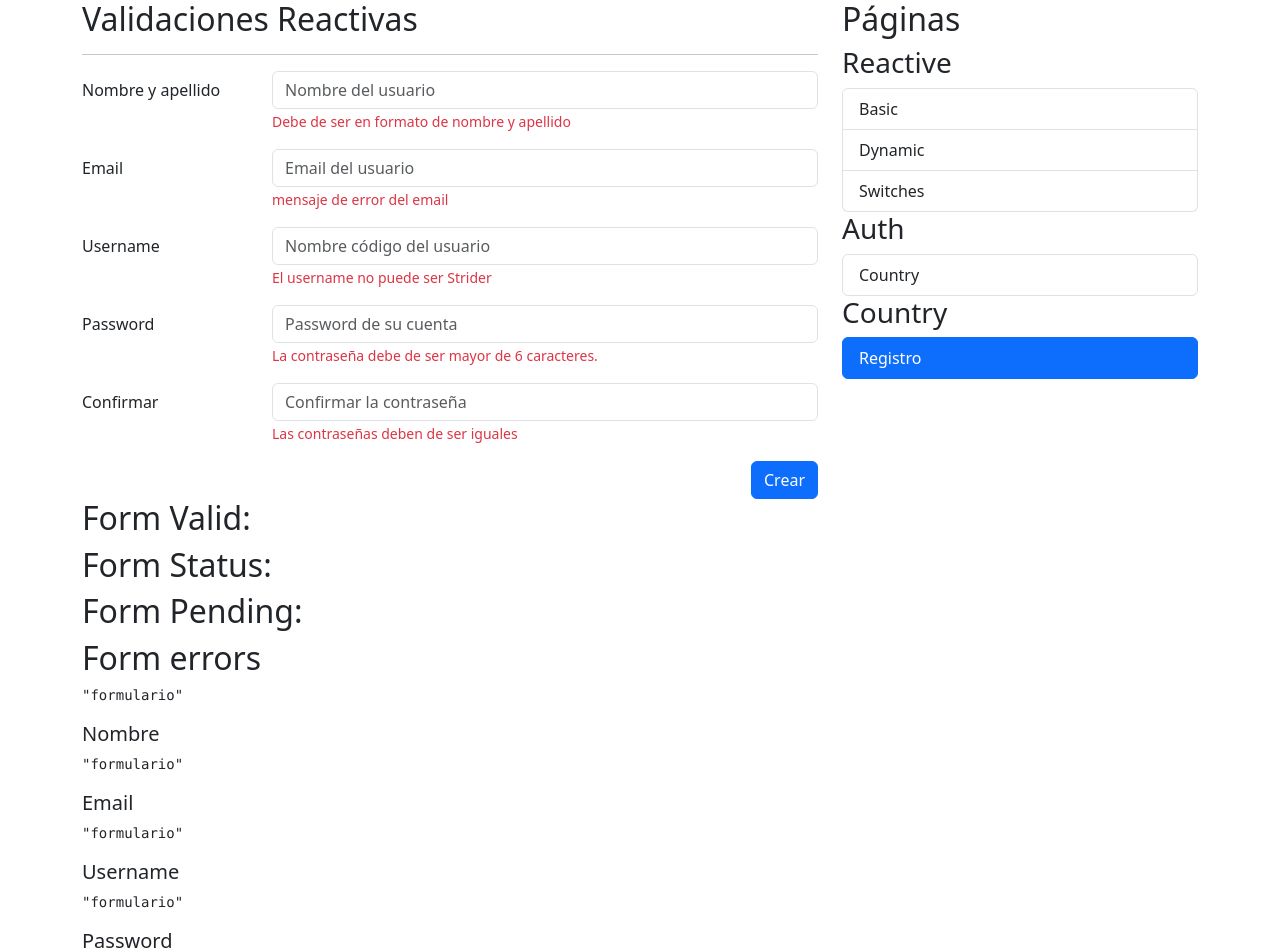
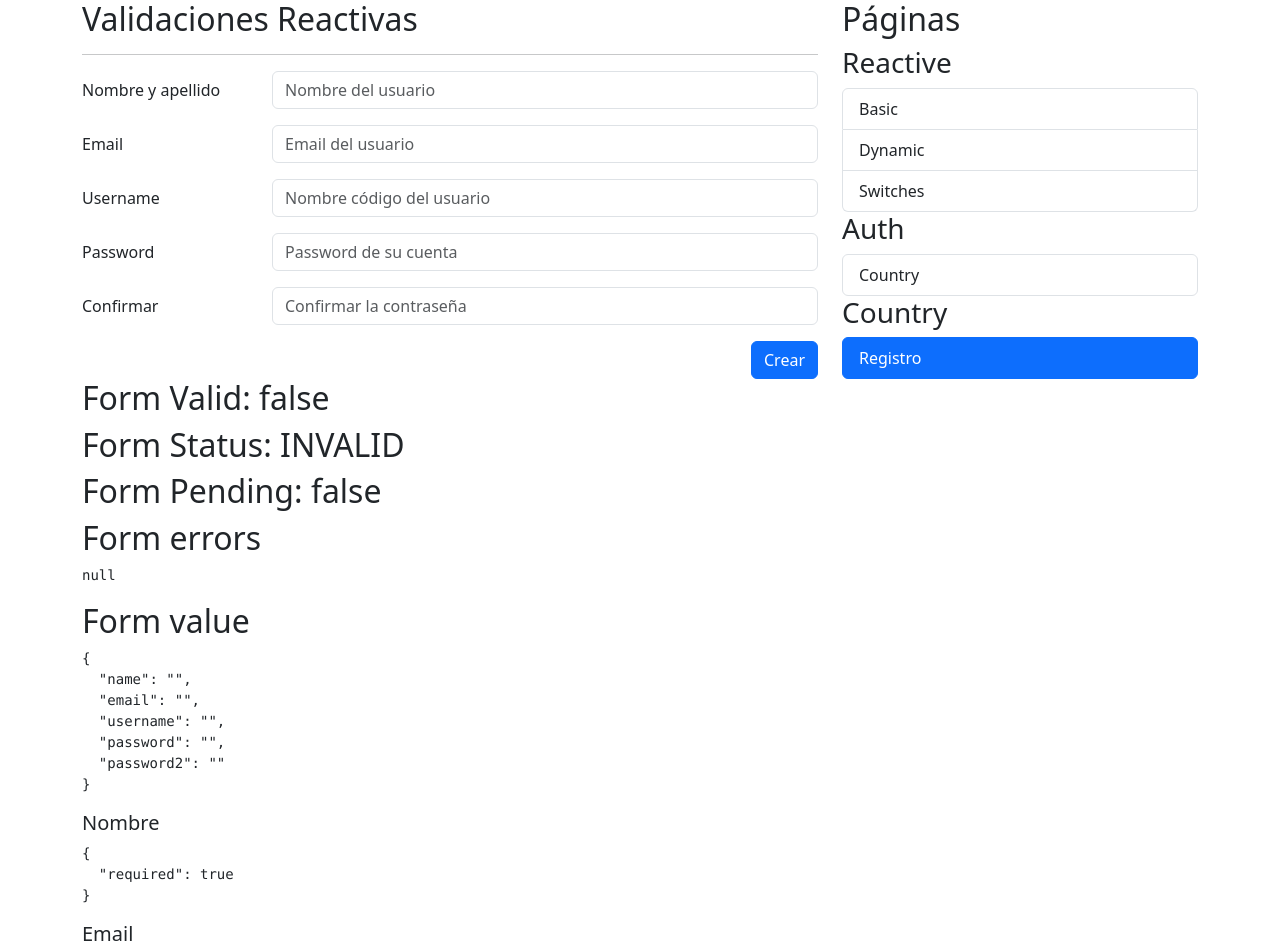
Before and after one commit to JhonCODEOWO/06-ReactiveFormsApp, an Angular app: page /auth/sign-up in a window 1280 px wide. Shown: the top 952 px of the page. Built offline with nearby package versions, Linux system fonts and the light colour scheme.

Commit message:
Formulario de registro básico.

```diff
--- a/src/app/auth/pages/register-page/register-page.component.html
+++ b/src/app/auth/pages/register-page/register-page.component.html
@@ -4,7 +4,7 @@
 <div class="row">
     <div class="col">
 
-        <form autocomplete="off">
+        <form autocomplete="off" [formGroup]="myForm" (ngSubmit)="onSubmit()">
 
             <!-- Nombre -->
             <div class="row mb-3">
@@ -12,11 +12,15 @@
                 <div class="col-sm-9">
                     <input type="text"
                            class="form-control"
-                           placeholder="Nombre del usuario">
+                           placeholder="Nombre del usuario"
+                           formControlName="name"
+                           >
 
+                           @if (formUtils.isValidField('name', myForm)) {
                             <span class="form-text text-danger">
                                 Debe de ser en formato de nombre y apellido
                             </span>
+                           }
                 </div>
             </div>
 
@@ -26,10 +30,14 @@
                 <div class="col-sm-9">
                     <input type="email"
                            class="form-control"
-                           placeholder="Email del usuario">
+                           placeholder="Email del usuario"
+                           formControlName="email"
+                           >
+                           @if (formUtils.isValidField('email', myForm)) {
                             <span class="form-text text-danger">
-                        mensaje de error del email
+                                {{formUtils.getFieldError('email', myForm)}}
                             </span>
+                           }
                 </div>
             </div>
 
@@ -39,10 +47,14 @@
                 <div class="col-sm-9">
                     <input type="text"
                            class="form-control"
-                           placeholder="Nombre código del usuario">
+                           placeholder="Nombre código del usuario"
+                           formControlName="username"
+                           >
+                           @if (formUtils.isValidField('username', myForm)) {
                             <span class="form-text text-danger">
-                         El username no puede ser Strider
+                                {{formUtils.getFieldError('username', myForm)}}
                             </span>
+                           }
                 </div>
             </div>
 
@@ -52,11 +64,15 @@
                 <div class="col-sm-9">
                     <input type="password"
                            class="form-control"
-                           placeholder="Password de su cuenta">
+                           placeholder="Password de su cuenta"
+                           formControlName="password"
+                           >
 
+                           @if (formUtils.isValidField('password', myForm)) {
                             <span class="form-text text-danger">
-                         La contraseña debe de ser mayor de 6 caracteres.
+                                {{formUtils.getFieldError('password', myForm)}}
                             </span>
+                           }
                 </div>
             </div>
 
@@ -66,11 +82,15 @@
                 <div class="col-sm-9">
                     <input type="password"
                            class="form-control"
-                           placeholder="Confirmar la contraseña">
+                           placeholder="Confirmar la contraseña"
+                           formControlName="password2"
+                           >
 
+                           @if (formUtils.isValidField('password2', myForm)) {
                             <span class="form-text text-danger">
-                         Las contraseñas deben de ser iguales
+                                {{formUtils.getFieldError('password2', myForm)}}
                             </span>
+                           }
                 </div>
             </div>
 
@@ -90,24 +110,27 @@
 </div>
 
 
-<h2>Form Valid: </h2>
-<h2>Form Status: </h2>
-<h2>Form Pending: </h2>
+<h2>Form Valid: {{myForm.valid}}</h2>
+<h2>Form Status: {{myForm.status}}</h2>
+<h2>Form Pending: {{myForm.pending}}</h2>
 <h2>Form errors</h2>
-<pre>{{ 'formulario' | json }}</pre>
+<pre>{{ myForm.errors | json }}</pre>
+<h2>Form value</h2>
+<pre>{{ myForm.value | json }}</pre>
+
 
 <h5>Nombre</h5>
-<pre>{{ 'formulario' | json }}</pre>
+<pre>{{ myForm.controls['name'].errors| json }}</pre>
 
 <h5>Email</h5>
-<pre>{{ 'formulario' | json }}</pre>
+<pre>{{ myForm.controls['email'].errors| json }}</pre>
 
 <h5>Username</h5>
-<pre>{{ 'formulario' | json }}</pre>
+<pre>{{ myForm.controls['username'].errors| json }}</pre>
 
 
 <h5>Password</h5>
-<pre>{{ 'formulario' | json }}</pre>
+<pre>{{ myForm.controls['password'].errors| json }}</pre>
 
 <h5>Confirmar</h5>
-<pre>{{ 'formulario' | json }}</pre>
+<pre>{{ myForm.controls['password2'].errors| json }}</pre>
--- a/src/app/auth/pages/register-page/register-page.component.ts
+++ b/src/app/auth/pages/register-page/register-page.component.ts
@@ -1,9 +1,28 @@
 import { JsonPipe } from '@angular/common';
-import { ChangeDetectionStrategy, Component } from '@angular/core';
+import { ChangeDetectionStrategy, Component, inject } from '@angular/core';
+import { FormBuilder, ReactiveFormsModule, Validators } from '@angular/forms';
+import { FormUtils } from '../../../utils/form-utils';
 
 @Component({
   selector: 'app-register-page',
-  imports: [JsonPipe],
+  imports: [JsonPipe, ReactiveFormsModule],
   templateUrl: './register-page.component.html',
 })
-export class RegisterPageComponent { }
+export class RegisterPageComponent {
+  private fb = inject(FormBuilder);
+
+  formUtils = FormUtils;
+
+  myForm = this.fb.group({
+    name: ['', Validators.required],
+    email: ['', [Validators.required, Validators.email]],
+    username: ['', [Validators.required, Validators.minLength(6)]],
+    password: ['', [Validators.required, Validators.minLength(6)]],
+    password2: ['', Validators.required],
+  });
+
+  onSubmit() {
+    if(this.myForm.invalid) return;
+    console.log('Continuar');
+  }
+}
--- a/src/app/utils/form-utils.ts
+++ b/src/app/utils/form-utils.ts
@@ -12,6 +12,9 @@
 
         case 'min':
           return `Valor mínimo ${errors['min'].min}`
+
+        case 'email':
+          return 'Este campo debe tener un formato de correo válido.'
       }
     }
 
```
Lines whose indentation alone changed are shown as unchanged.
